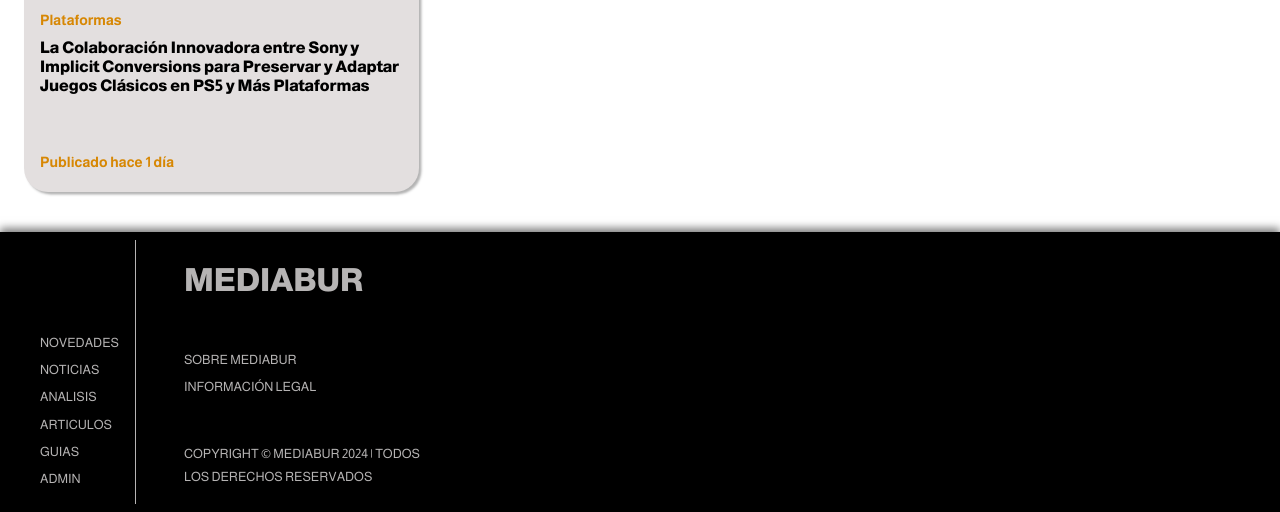
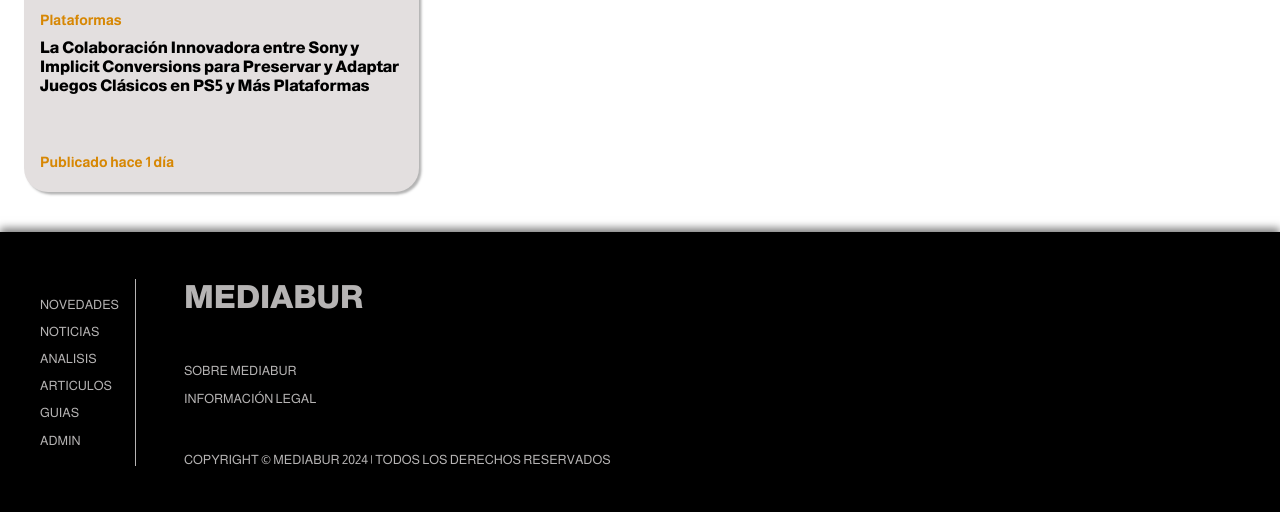
Before and after one commit to ivan-burgio/mediabur, a PHP site: page / in a window 1280 px wide. Shown: the part 1923-2435 px from the top of the page. Run offline with PHP 8.4, Linux system fonts and the light colour scheme; data comes from the database, SQL or seed files in the repository; data that the repository does not hold is empty; some libraries are stand-ins or nearby versions.

Commit message:
Mejora en responsive y ajustes en tamaños de texto

```diff
--- a/src/scss/base/_globales.scss
+++ b/src/scss/base/_globales.scss
@@ -24,7 +24,7 @@ body {
     align-items: center;
 }
 main.contenido {
-    width: 100vw;
+    max-width: 100vw;
     background-color: v.$white;
     display: flex;
     flex-direction: column;
@@ -33,7 +33,6 @@ main.contenido {
 
     @include m.tablet {
         width: 200rem;
-        max-width: 100vw;
         min-height: 100vh;
     }
 }
--- a/src/scss/pages/_novedades.scss
+++ b/src/scss/pages/_novedades.scss
@@ -7,6 +7,7 @@
     justify-content: center;
     align-content: center;
     flex-direction: column;
+    width: 100%;
 
     @include m.tablet {
         display: grid;
--- a/src/scss/pages/_publicacion.scss
+++ b/src/scss/pages/_publicacion.scss
@@ -10,6 +10,10 @@
     & p {
         width: 100%;
         font-size: 2rem;
+
+        @include m.tablet {
+            font-size: 2.5rem;
+        }
     }
 
     & img {
@@ -19,6 +23,7 @@
     & h3 {
         margin-top: 5rem;
         width: 100%;
+        font-size: 2.5rem;
     }
 
     & h1 {
--- a/src/scss/templates/_footer.scss
+++ b/src/scss/templates/_footer.scss
@@ -2,15 +2,21 @@
 @use 'base/mixins' as m;
 
 .footer {
-    width: 100%;
-    height: 35rem;
+    width: 100vw;
+    min-height: 35rem;
     display: flex;
-    justify-content: left;
     align-items: center;
-    flex-direction: row;
+    flex-direction: column-reverse;
     padding: 1rem;
     background-color: v.$black;
     box-shadow: 0 -0.5rem 1rem 0 rgba(0, 0, 0, 0.5);
+    justify-content: center;
+
+
+    @include m.tablet {
+        flex-direction: row;
+        justify-content: left;
+    }
 
     &__contenedor {
         display: flex;
@@ -19,16 +25,24 @@
         gap: 5rem;
         padding: 2rem;
         margin: 2rem;
-        border-right: 1px solid v.$gray-light;
+        border-right: none;
         height: 100%;
         justify-content: space-between;
+
+        @include m.tablet {
+            border-right: 1px solid v.$gray-light;
+        }
     }
 
     &__contenedor2 {
         @extend .footer__contenedor;
 
         border: none;
-        align-items: flex-start;
+        align-items: center;
+
+        @include m.tablet {
+            align-items: flex-start;
+        }
     }
 
     &__contenedor3 {
@@ -46,10 +60,16 @@
         &-link {
             text-transform: uppercase;
             color: v.$gray-light;
-            font-size: 1.6rem;
+            font-size: 2rem;
+            text-align: center;
 
             &:hover {
                 color: v.$white;
+            }
+
+            @include m.tablet {
+                text-align: left;
+                font-size: 1.6rem;
             }
         }
     }
--- a/views/templates/footer.php
+++ b/views/templates/footer.php
@@ -1,8 +1,8 @@
 <footer class="footer">
     <div class="footer__contenedor">
-        <div class="footer__img">
-            <img class="footer__img-barras barras d-none" src="/build/img/barras.svg" alt="imagen barras" loading="lazy">
-        </div>
+        <!-- <div class="footer__img">
+            <img class="footer__img-barras barras" src="/build/img/barras.svg" alt="imagen barras" loading="lazy">
+        </div> -->
 
         <div class="footer__nav">
             <a href="/" class="footer__nav-link">Novedades</a>
@@ -24,6 +24,4 @@
 
         <p class="footer__nav-link">Copyright © Mediabur 2024 | Todos los derechos reservados</p>
     </div>
-
-    <div class="footer__contenedor3"></div>
 </footer>
```
Also changed, not shown: public/build/css/app.css, 1 other file.
